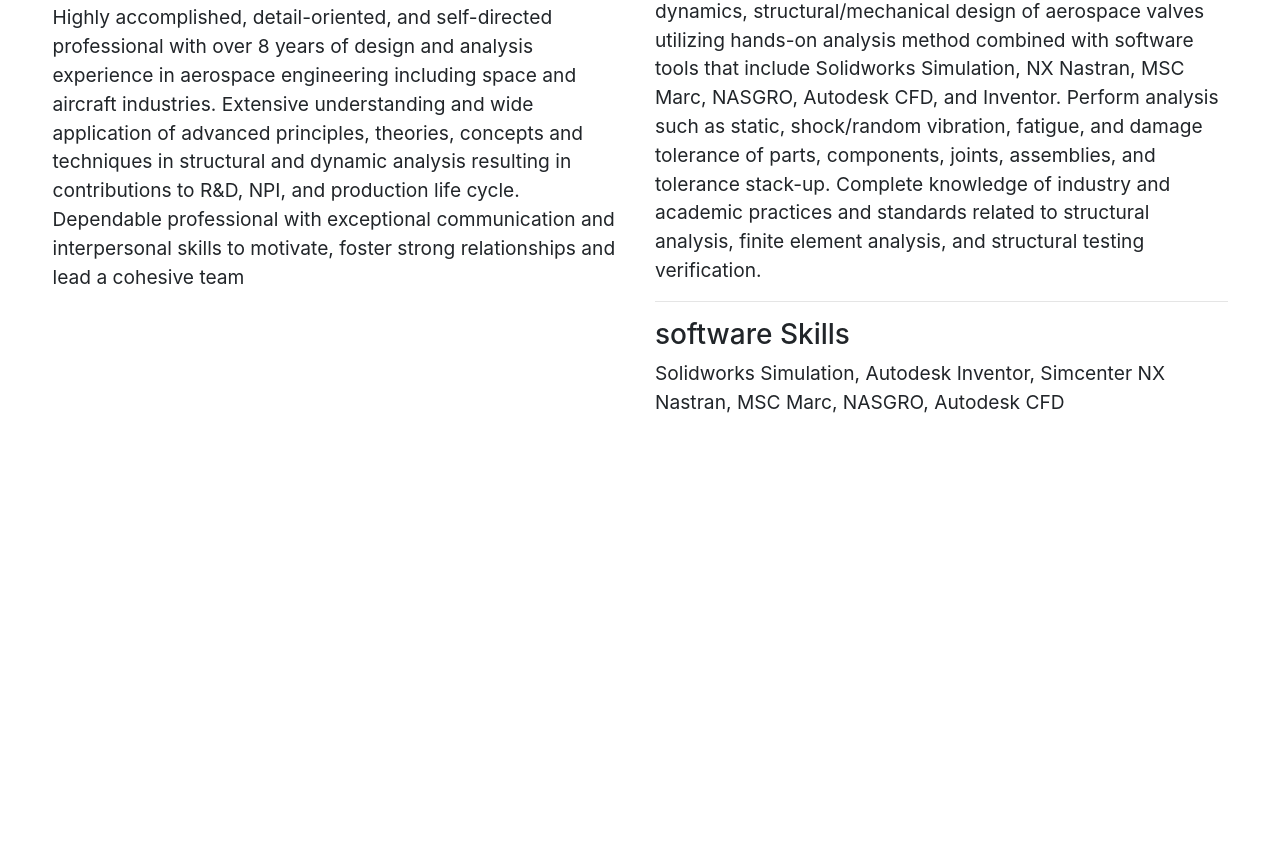
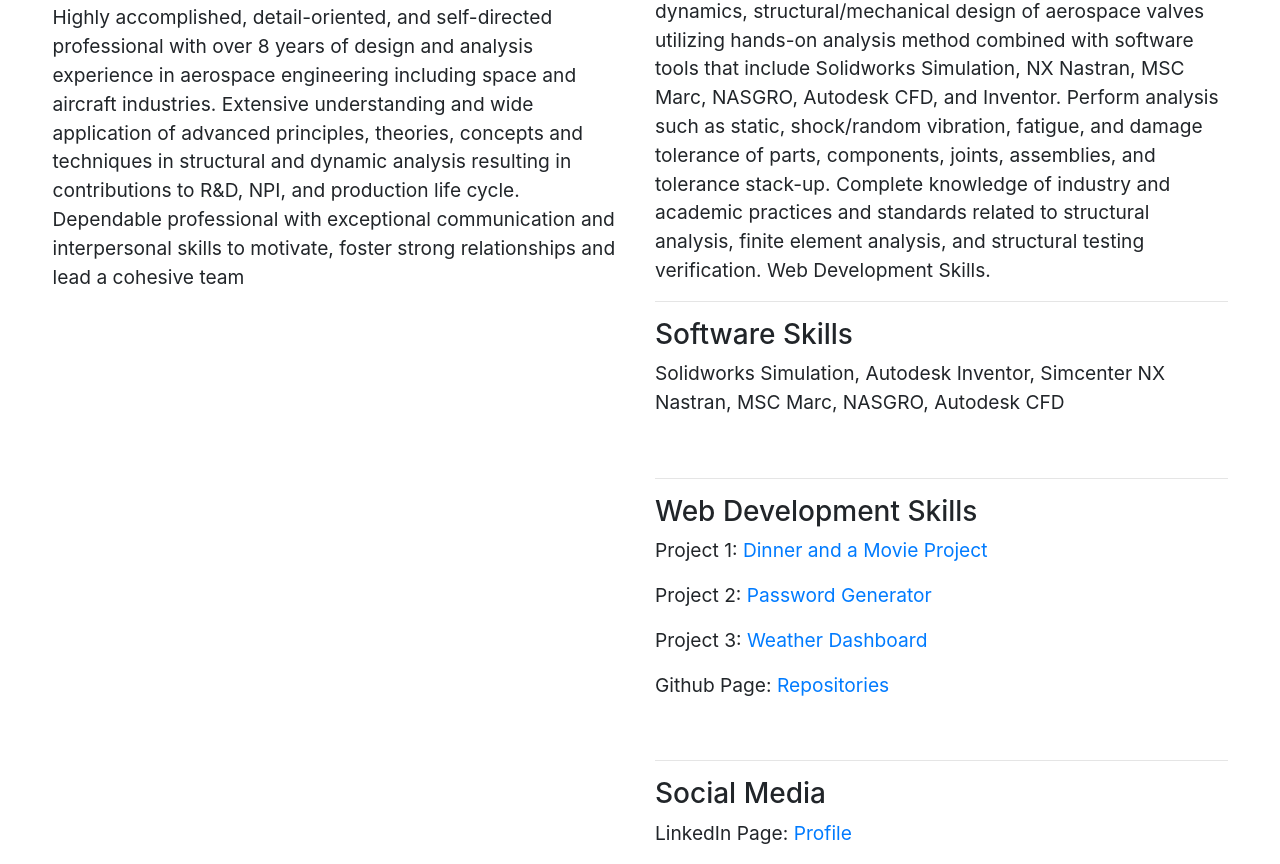
Before and after one commit to Hao2222/Mobile-Responsive-Porfolio2, a plain HTML site: page Portfolio.html in a window 1280 px wide. Shown: the part 592-1456 px from the top of the page. Before the commit the page ends 1025 px from the top, so only its background shows below. Drawn offline with nearby package versions, Linux system fonts and the light colour scheme.

Commit message:
adding files

```diff
--- a/Portfolio.html
+++ b/Portfolio.html
@@ -62,11 +62,23 @@
                      Perform analysis such as static, shock/random vibration, fatigue, and damage tolerance of parts,
                      components, joints, assemblies, and tolerance stack-up. Complete knowledge of industry and academic
                      practices and standards related to structural analysis, finite element analysis, and structural testing
-                     verification.
+                     verification. Web Development Skills.
                 </p>
                 <hr>
-                <h3>software Skills</h3>
-                <p>Solidworks Simulation, Autodesk Inventor, Simcenter NX Nastran, MSC Marc, NASGRO, Autodesk CFD</p>
+                <h3>Software Skills</h3>
+                <p>Solidworks Simulation, Autodesk Inventor, Simcenter NX Nastran, MSC Marc, NASGRO, Autodesk CFD</p><br>
+                <hr>
+                <h3>Web Development Skills</h3>
+                <p>Project 1: <a href="https://shaydaniel7.github.io/projectbf/"> Dinner and a Movie Project</a></p>
+                <p>Project 2: <a href="https://hao2222.github.io/Password-Generator.github.io/"> Password Generator</a></p>
+                <p>Project 3: <a href="https://hao2222.github.io/Weather-Dashboard.github.io/"> Weather Dashboard</a></p>
+                <p>Github Page: <a href="https://github.com/Hao2222"> Repositories</a></p><br>
+                <hr>
+                <h3>Social Media</h3>
+                <p>LinkedIn Page: <a href="https://www.linkedin.com/in/hao-lam-0ba9744a/"> Profile</a></p>
+
+
+
             </section>
         </section>
     </section>
```
